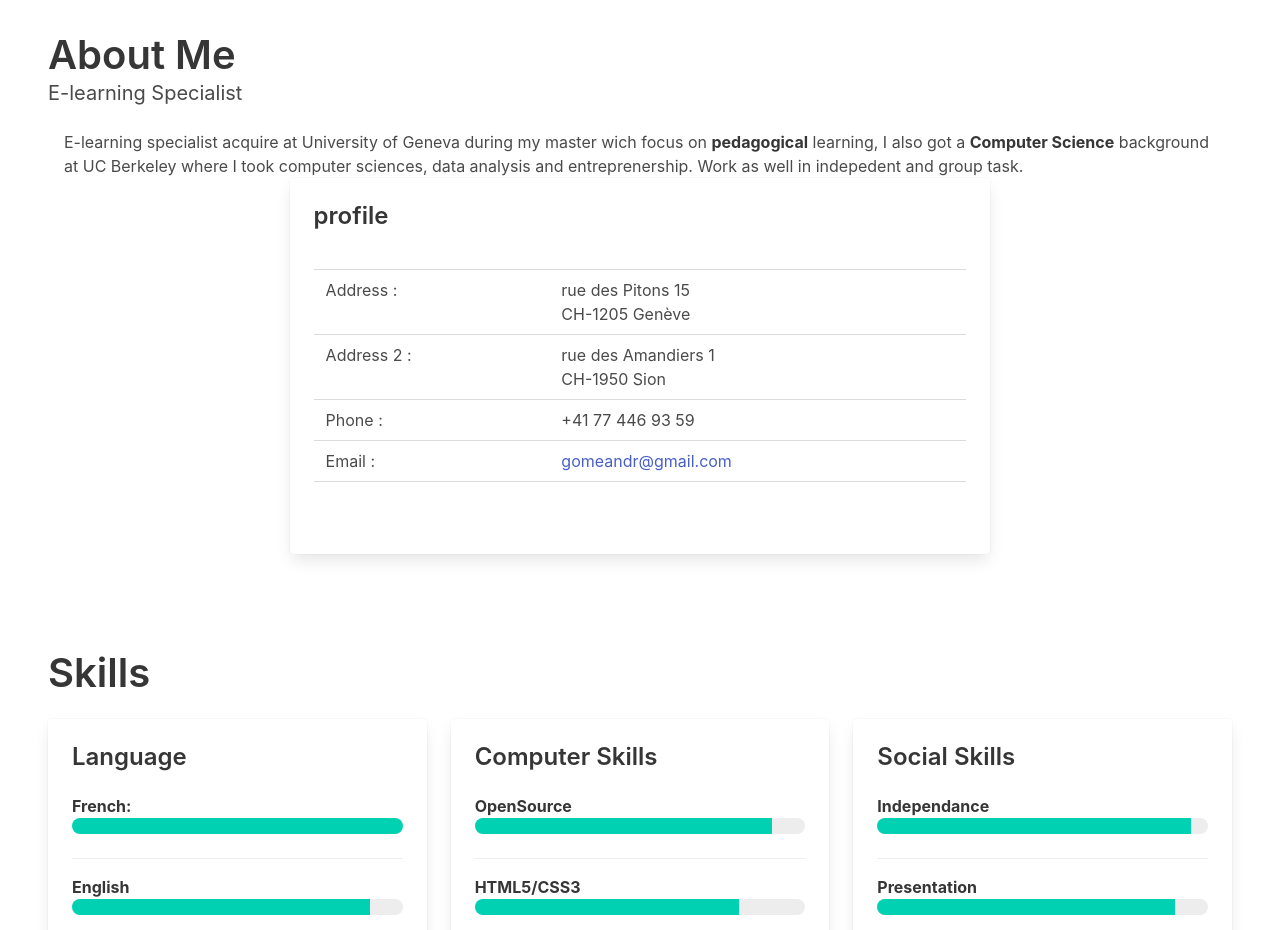
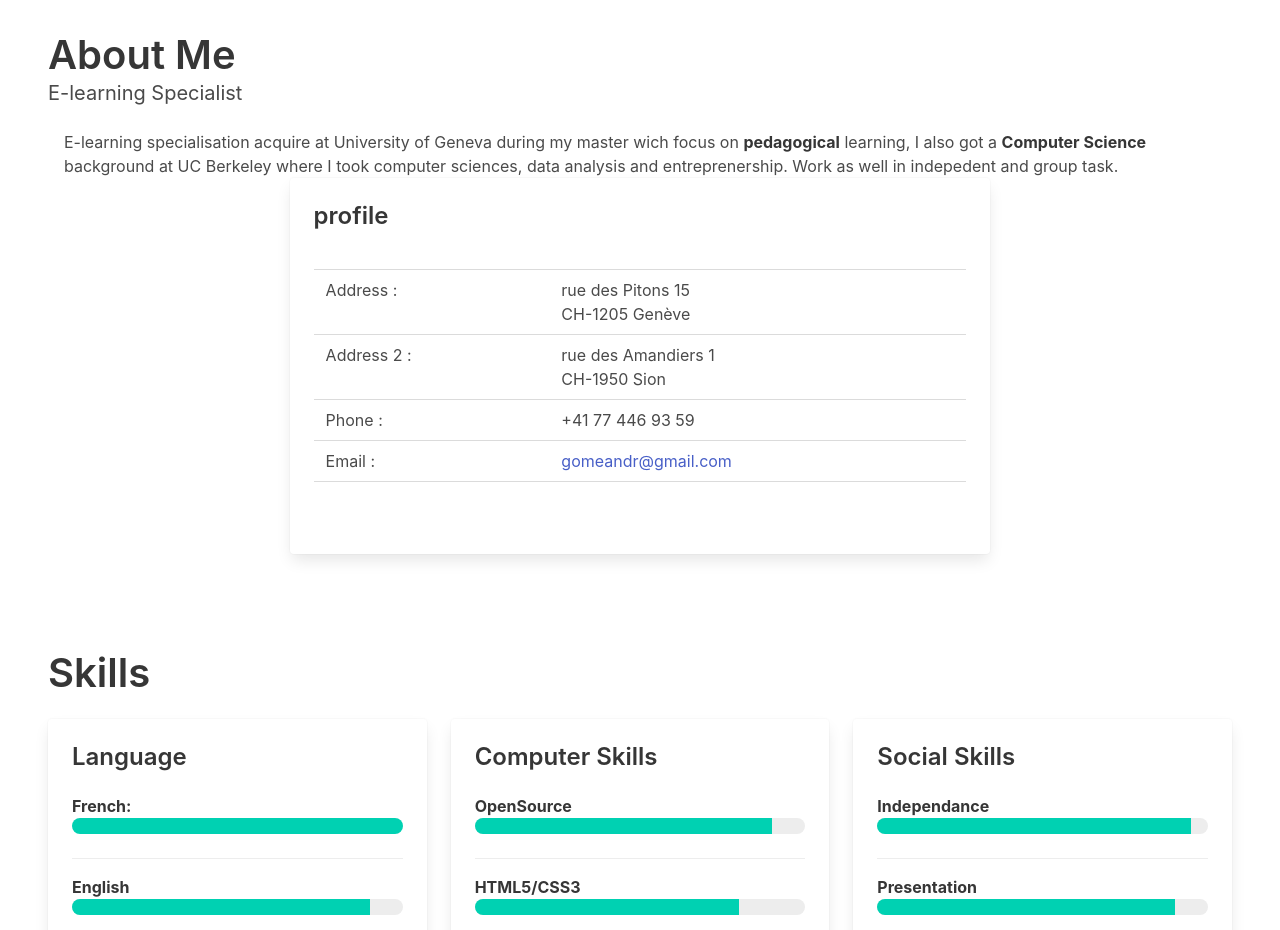
Before and after one commit to gomeandr/PagePerso, a Vue app: page /#/en/ in a window 1280 px wide. Shown: the part 840-1770 px from the top of the page. Built offline with nearby package versions, Linux system fonts and the light colour scheme.

Commit message:
traduction fr

```diff
--- a/src/languages/en.json
+++ b/src/languages/en.json
@@ -37,5 +37,5 @@
         "download": "Download my resume",
         "codeSource": "Source Code"
     },
-    "aboutme": "E-learning specialist acquire at University of Geneva during my master wich focus on <strong/>pedagogical</strong> learning, I also got a  <strong>Computer Science</strong> background at UC Berkeley where I took computer sciences, data analysis and entreprenership. Work as well in indepedent and group task."
+    "aboutme": "E-learning specialisation acquire at University of Geneva during my master wich focus on <strong/>pedagogical</strong> learning, I also got a  <strong>Computer Science</strong> background at UC Berkeley where I took computer sciences, data analysis and entreprenership. Work as well in indepedent and group task."
 }
--- a/src/main.js
+++ b/src/main.js
@@ -3,8 +3,8 @@ import App from './App.vue'
 import VueRouter from 'vue-router'
 import i18n from './i18n'
 import { routes } from './routes'
-import '@fortawesome/fontawesome-free/css/all.css'
-import '@fortawesome/fontawesome-free/js/all.js'
+import '@fortawesome/fontawesome-free/css/all.min.css'
+import '@fortawesome/fontawesome-free/js/all.min.js'
 
 require("./assets/main.scss")
 Vue.use(VueRouter)
```
